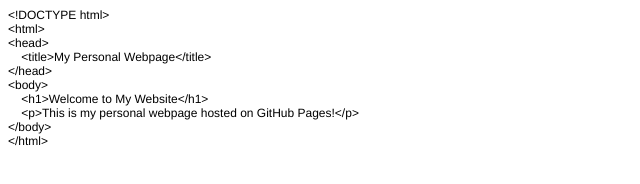
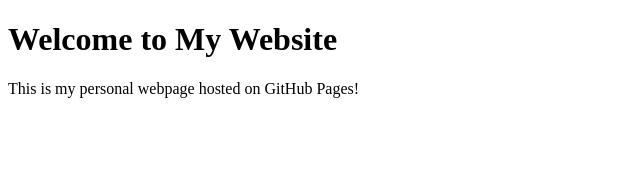
Before and after one commit to ThomasBakx/ThomasBakx.github.io, a plain HTML site: page index.html in a window 1280 px wide. Shown: the whole page, without its empty margins (0-640 px from the left). Drawn offline with Linux system fonts and the light colour scheme.

Commit message:
Update index.html

```diff
--- a/index.html
+++ b/index.html
@@ -1,25 +1,10 @@
-<!DOCTYPE html PUBLIC "-//W3C//DTD HTML 4.01//EN" "http://www.w3.org/TR/html4/strict.dtd">
+<!DOCTYPE html>
 <html>
 <head>
-  <meta http-equiv="Content-Type" content="text/html; charset=utf-8">
-  <meta http-equiv="Content-Style-Type" content="text/css">
-  <title></title>
-  <meta name="Generator" content="Cocoa HTML Writer">
-  <meta name="CocoaVersion" content="2575.2">
-  <style type="text/css">
-    p.p1 {margin: 0.0px 0.0px 0.0px 0.0px; font: 12.0px Helvetica}
-  </style>
+    <title>My Personal Webpage</title>
 </head>
 <body>
-<p class="p1">&lt;!DOCTYPE html&gt;</p>
-<p class="p1">&lt;html&gt;</p>
-<p class="p1">&lt;head&gt;</p>
-<p class="p1"><span class="Apple-converted-space">    </span>&lt;title&gt;My Personal Webpage&lt;/title&gt;</p>
-<p class="p1">&lt;/head&gt;</p>
-<p class="p1">&lt;body&gt;</p>
-<p class="p1"><span class="Apple-converted-space">    </span>&lt;h1&gt;Welcome to My Website&lt;/h1&gt;</p>
-<p class="p1"><span class="Apple-converted-space">    </span>&lt;p&gt;This is my personal webpage hosted on GitHub Pages!&lt;/p&gt;</p>
-<p class="p1">&lt;/body&gt;</p>
-<p class="p1">&lt;/html&gt;</p>
+    <h1>Welcome to My Website</h1>
+    <p>This is my personal webpage hosted on GitHub Pages!</p>
 </body>
 </html>
```
